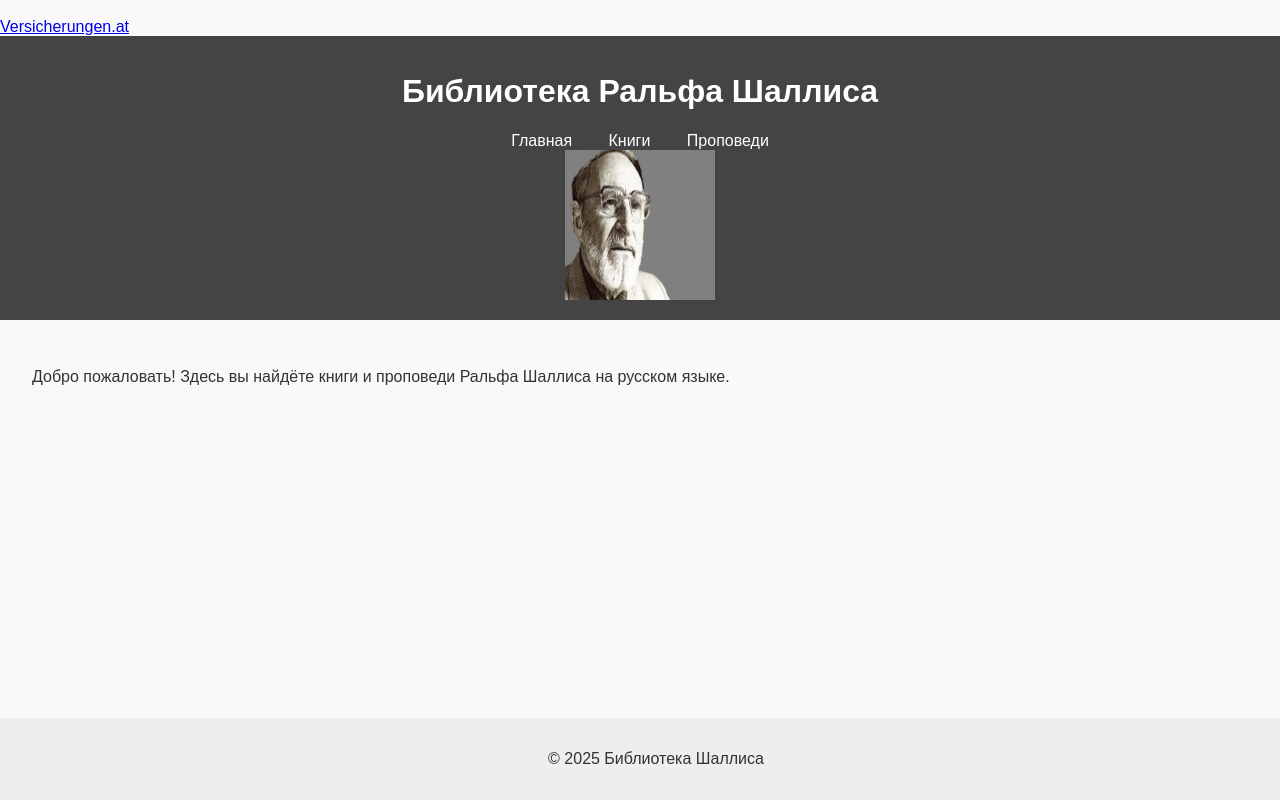
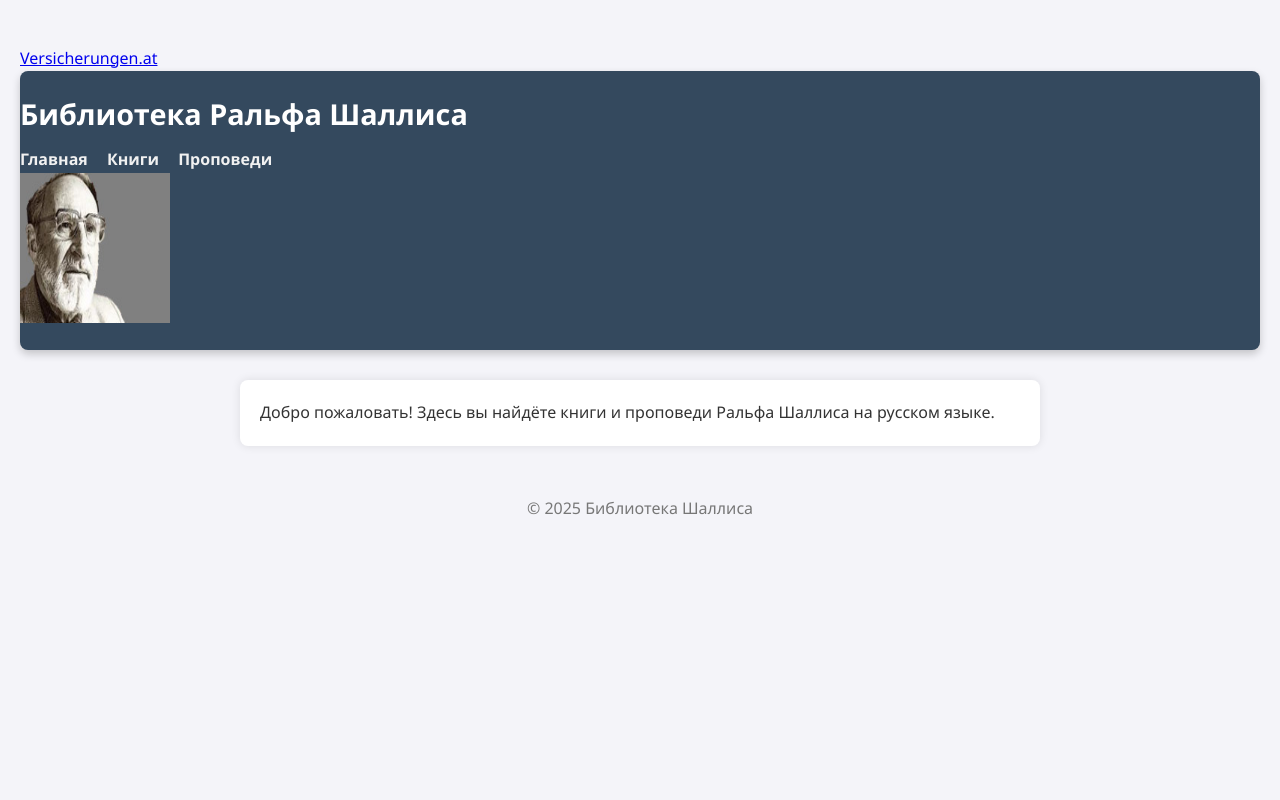
Before and after one commit to iliarudich0/iliama, a PHP site: page / in a window 1280 px wide. Run offline with PHP 8.4, Linux system fonts and the light colour scheme.

Commit message:
Update style.css

```diff
--- a/style.css
+++ b/style.css
@@ -1,34 +1,78 @@
+* {
+  margin: 0;
+  padding: 0;
+  box-sizing: border-box;
+}
 
 body {
-  font-family: Arial, sans-serif;
-  margin: 0;
-  padding: 0;
-  background-color: #f9f9f9;
+  font-family: 'Segoe UI', Tahoma, Geneva, Verdana, sans-serif;
+  line-height: 1.6;
+  background-color: #f4f4f9;
   color: #333;
+  padding: 20px;
 }
 
 header {
-  background-color: #444;
+  background-color: #34495e;
   color: white;
-  padding: 1em;
-  text-align: center;
+  padding: 20px 0;
+  margin-bottom: 30px;
+  border-radius: 8px;
+  box-shadow: 0 4px 8px rgba(0,0,0,0.2);
+}
+
+.header-container {
+  display: flex;
+  align-items: center;
+  gap: 20px;
+  max-width: 1000px;
+  margin: 0 auto;
+  padding: 0 20px;
+}
+
+.profile-img {
+  width: 120px;
+  height: 120px;
+  border-radius: 50%;
+  object-fit: cover;
+  border: 3px solid white;
+}
+
+header h1 {
+  font-size: 1.8rem;
+  margin-bottom: 10px;
 }
 
 nav a {
-  margin: 0 1em;
-  color: white;
+  margin-right: 15px;
   text-decoration: none;
+  color: #f1f1f1;
+  font-weight: bold;
+  transition: color 0.3s;
+}
+
+nav a:hover {
+  color: #ffd700;
 }
 
 main {
-  padding: 2em;
+  max-width: 800px;
+  margin: auto;
+  padding: 20px;
+  background: white;
+  border-radius: 8px;
+  box-shadow: 0 0 10px rgba(0,0,0,0.1);
 }
 
 footer {
-  background-color: #eee;
   text-align: center;
-  padding: 1em;
-  position: fixed;
-  bottom: 0;
-  width: 100%;
+  margin-top: 40px;
+  padding: 10px;
+  color: #777;
 }
+
+.counters {
+  text-align: center;
+  margin-top: 20px;
+  font-size: 0.9em;
+}
```
